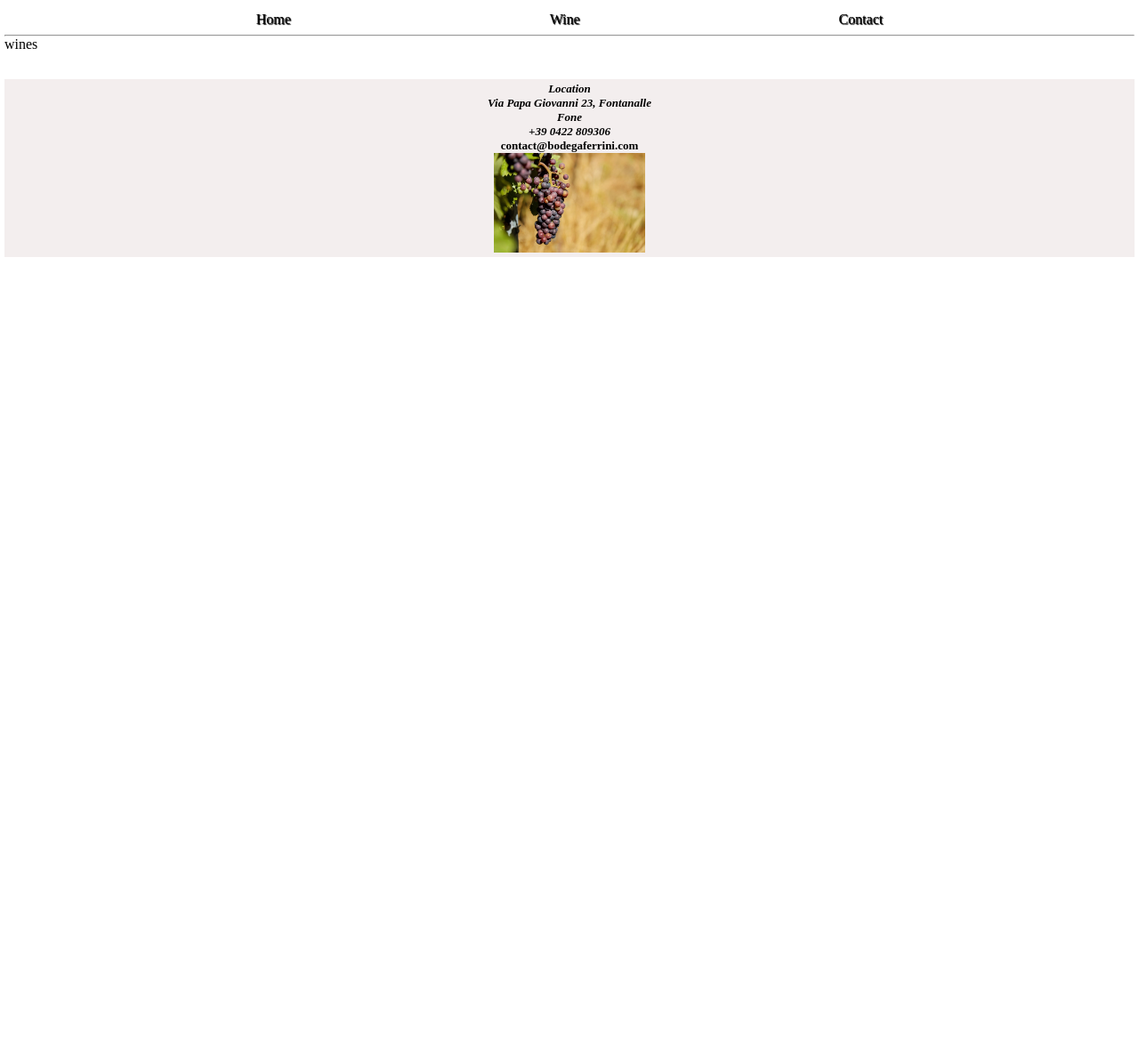
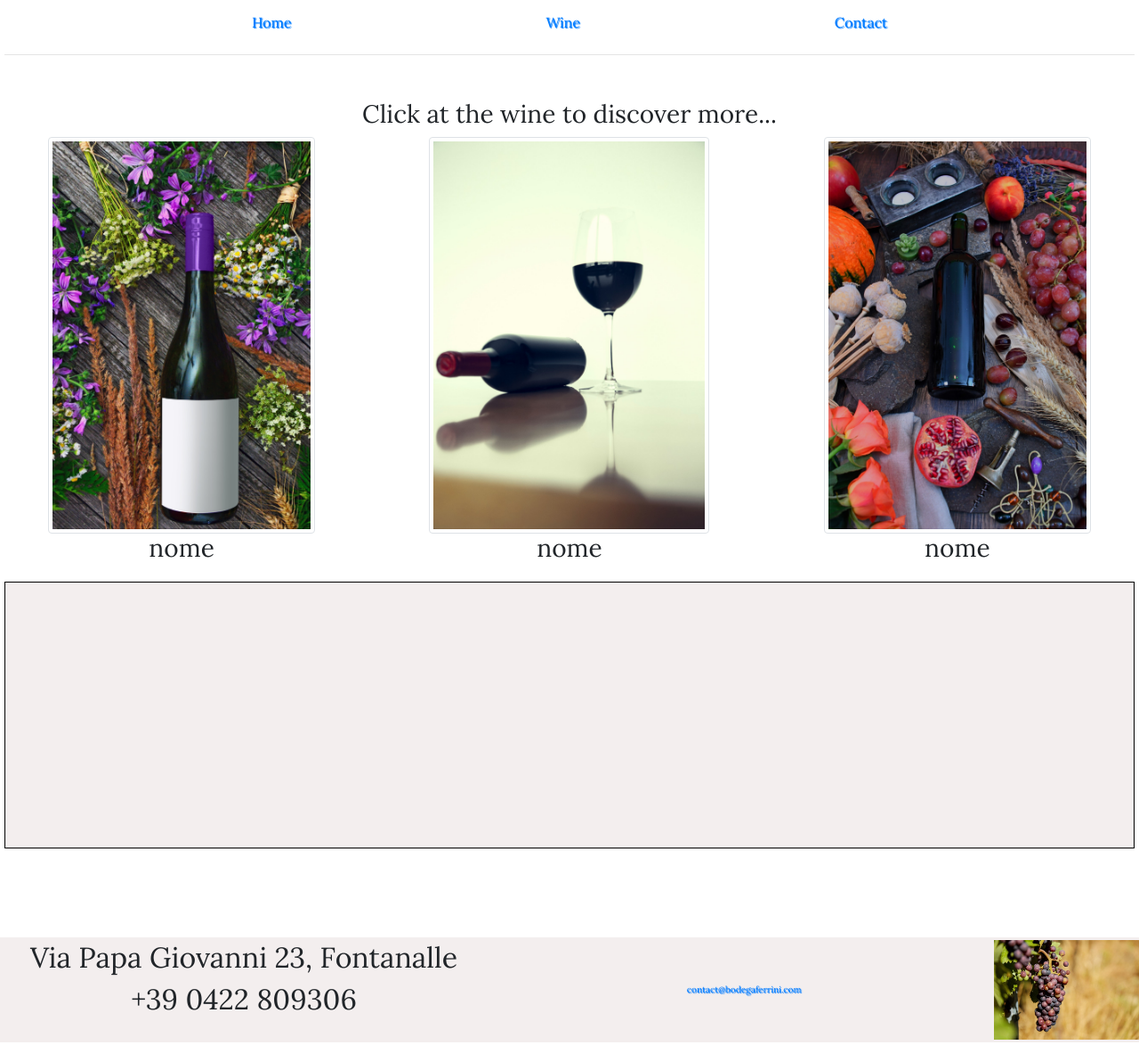
Before and after one commit to guiferrini/bodega_ferrini-GeeksHubs_P2, a plain HTML site: page wine.html in a window 1280 px wide. Shown: the whole page at 89% size. Before the commit the page ends 800 px from the top, so only its background shows below. Drawn offline with nearby package versions, Linux system fonts and the light colour scheme.

Commit message:
Add wine page

```diff
--- a/js.js
+++ b/js.js
@@ -1,2 +1,14 @@
--pront se eh maior de idade tem 18, sim EventTarget, nao fecha
--clica e te mostar ficha tecnica do vinho
+//-pront se eh maior de idade tem 18, sim EventTarget, nao fecha
+//-clica e te mostar ficha tecnica do vinho
+function vinho1 () {
+    let ola = "nome: haha"
+    document.getElementById("resp").innerHTML = ola;
+}
+
+function vinho2 () {
+    document.getElementById("resp").innerHTML = "haha";
+}
+
+function vinho3 () {
+    document.getElementById("resp").innerHTML = "kkk";
+}
--- a/style.css
+++ b/style.css
@@ -19,6 +19,13 @@ h1 {
 h2 {
     font-size: 13px;
     padding: 0px;
+}
+
+/*descrição do vinho*/
+h3 {
+    text-align: center;
+    margin-top: 5px;
+    margin-bottom: 5px;
 }
 
 a {
@@ -106,3 +113,34 @@ a {
 .mail {
     font-size: 20px;
 }
+
+
+.wine {
+    margin-top: 50px;
+    margin-bottom: 100px;
+}
+
+.vinho {
+    width: 300px;
+    height: 300px;
+    margin-bottom: 190px;
+}
+
+.vinhoo {
+    width: 315px;
+    height: 300px;
+    margin-bottom: 190px;
+}
+
+.vinho:hover, .vinhoo:hover {
+    border: 3px solid blue;
+}
+
+.caixa_descrição {
+    margin-top: 10px;
+    width: auto;
+    height: 300px;
+    text-align: center;
+    border: 1px solid black;
+    background-color: rgba(235, 227, 227, 0.6);
+}
--- a/wine.html
+++ b/wine.html
@@ -4,6 +4,8 @@
     <meta charset="UTF-8">
     <meta name="viewport" content="width=device-width, initial-scale=1.0">
     <link rel="stylesheet" href="style.css">
+    <link rel="stylesheet" href="https://stackpath.bootstrapcdn.com/bootstrap/4.4.1/css/bootstrap.min.css" integrity="sha384-Vkoo8x4CGsO3+Hhxv8T/Q5PaXtkKtu6ug5TOeNV6gBiFeWPGFN9MuhOf23Q9Ifjh" crossorigin="anonymous">
+    <link href="https://fonts.googleapis.com/css?family=Lora&display=swap" rel="stylesheet">
     <title>Bodega_Ferrini</title>
 </head>
 <body>
@@ -23,21 +25,41 @@
     <hr>
     </header>
 
-    <section>
-        wines
-    </section>
+    <main class="wine" class="container-fluid">
+        <h3>Click at the wine to discover more...</h3>
+        <section class="row justify-content-around" class="vinhos">
+            <span class="vinho" class="col">
+                <img src="/IMG/vinho1.jpg"alt="garrafa_1" class="img-thumbnail" onclick="vinho1()">
+                <h3>nome</h3>
+            </span>
+            <span class="vinhoo" class="col">
+                <img src="/IMG/vinho2.jpg"alt="garrafa_2" class="img-thumbnail" onclick="vinho2()">
+                <h3>nome</h3>
+            </span>
+            <span class="vinho" class="col">
+                <img src="/IMG/vinho3.jpg"alt="garrafa_3" class="img-thumbnail" onclick="vinho3()">
+                <h3>nome</h3>
+            </span>
 
-    <footer id="pe">
-                <address>
-                    <h2>Location</h2>
-                    <h2>Via Papa Giovanni 23, Fontanalle</h2>
-                    <h2>Fone</h2>
-                    <h2>+39 0422 809306</h2>
-                </address>
-                <h2>contact@bodegaferrini.com</h2>
-                <img class="uva_rodape" class="uva_rodape" src="IMG/uva_rodape.jpg">
+        </section>
+        <section id="resp" class="caixa_descrição">
+
+        </section>
+    </main>
+
+    <footer id="pe" class="row align-items-center">
+        <address class="col">
+            <h2>Via Papa Giovanni 23, Fontanalle</h2>
+            <h2>+39 0422 809306</h2>
+        </address>
+        <a class="col" class="mail" href="mailto:guilhermemferrini@gmail.com" target="_blank" rel="noopener noreferrer"> contact@bodegaferrini.com </a>
+        <img class="uva_rodape" class="col" src="IMG/uva_rodape.jpg">
     </footer>
     </main>
+    <script src="https://code.jquery.com/jquery-3.4.1.slim.min.js" integrity="sha384-J6qa4849blE2+poT4WnyKhv5vZF5SrPo0iEjwBvKU7imGFAV0wwj1yYfoRSJoZ+n" crossorigin="anonymous"></script>
+    <script src="https://cdn.jsdelivr.net/npm/popper.js@1.16.0/dist/umd/popper.min.js" integrity="sha384-Q6E9RHvbIyZFJoft+2mJbHaEWldlvI9IOYy5n3zV9zzTtmI3UksdQRVvoxMfooAo" crossorigin="anonymous"></script>
+    <script src="https://stackpath.bootstrapcdn.com/bootstrap/4.4.1/js/bootstrap.min.js" integrity="sha384-wfSDF2E50Y2D1uUdj0O3uMBJnjuUD4Ih7YwaYd1iqfktj0Uod8GCExl3Og8ifwB6" crossorigin="anonymous"></script>
+    <script src="js.js"></script>
 </body>
 
 </html>
```
Also changed, not shown: IMG/vinho1.jpg (added), IMG/vinho2.jpg (added), IMG/vinho3.jpg (added).
